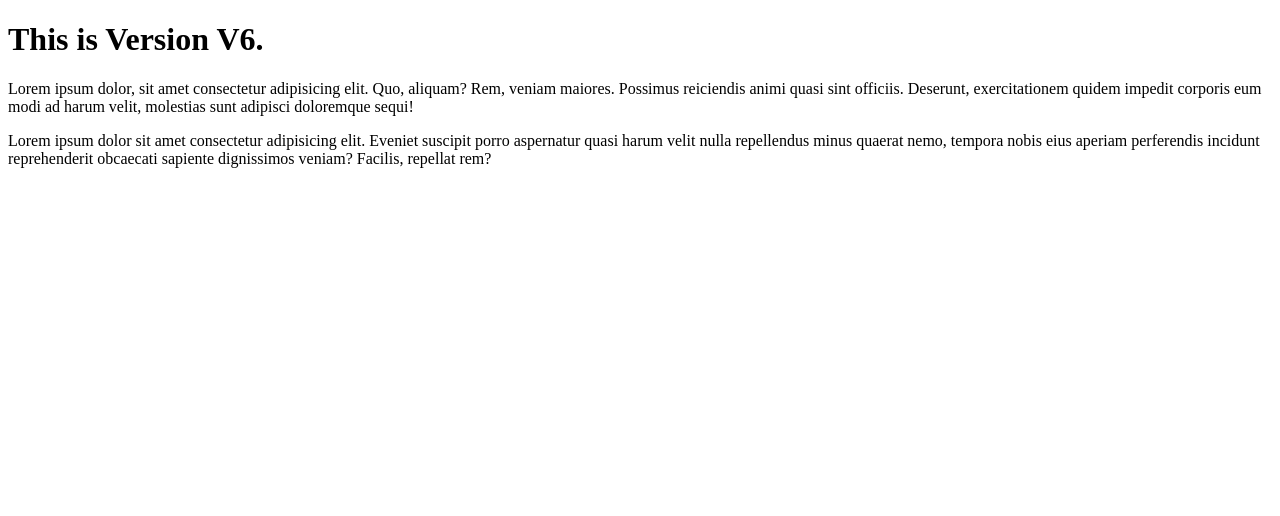
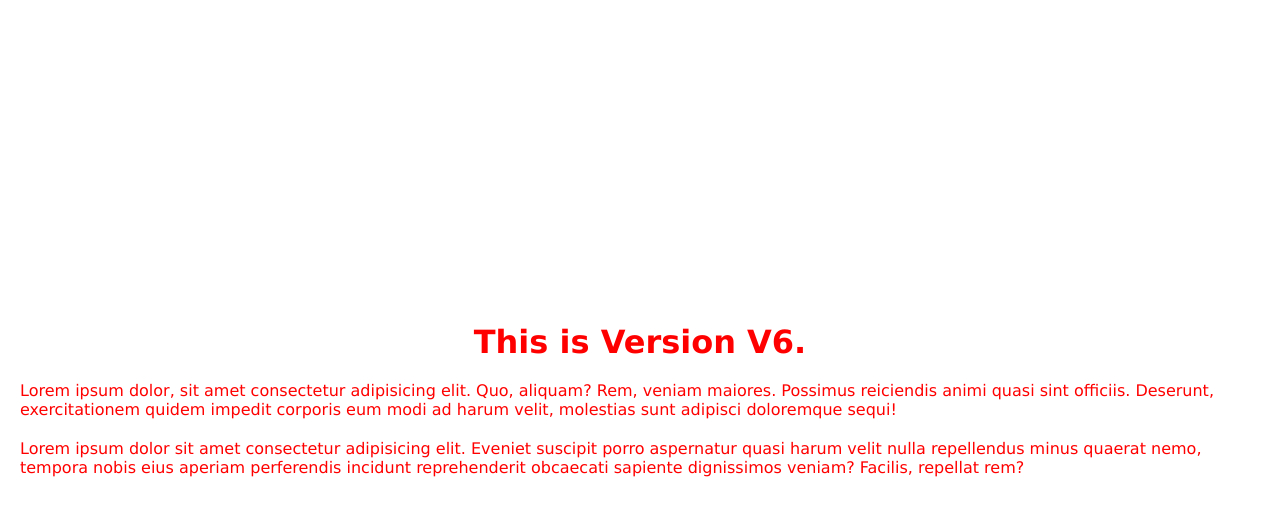
Before and after one commit to Abdul-Rehman295/myrepo, a plain HTML site: page index.html in a window 1280 px wide. Drawn offline with Linux system fonts and the light colour scheme.

Commit message:
This code is push to design branch

```diff
--- a/index.html
+++ b/index.html
@@ -3,6 +3,7 @@
 <head>
     <meta charset="UTF-8">
     <meta name="viewport" content="width=device-width, initial-scale=1.0">
+    <link rel="stylesheet" href="style.css">
     <title>Git Practice</title>
 </head>
 <body>
--- /dev/null
+++ b/style.css
@@ -0,0 +1,17 @@
+*{
+    margin: 0;
+    padding: 0;
+    box-sizing: border-box;
+}
+body{
+    padding: 20px;
+    width: 100%;
+    height: 100vh;
+    display: flex;
+    justify-content: center;
+    align-items: center;
+    color: red;
+    gap: 20px;
+    font-family:'Lucida Sans', 'Lucida Sans Regular', 'Lucida Grande', 'Lucida Sans Unicode', Geneva, Verdana, sans-serifgt;
+    flex-direction: column;
+}
```
